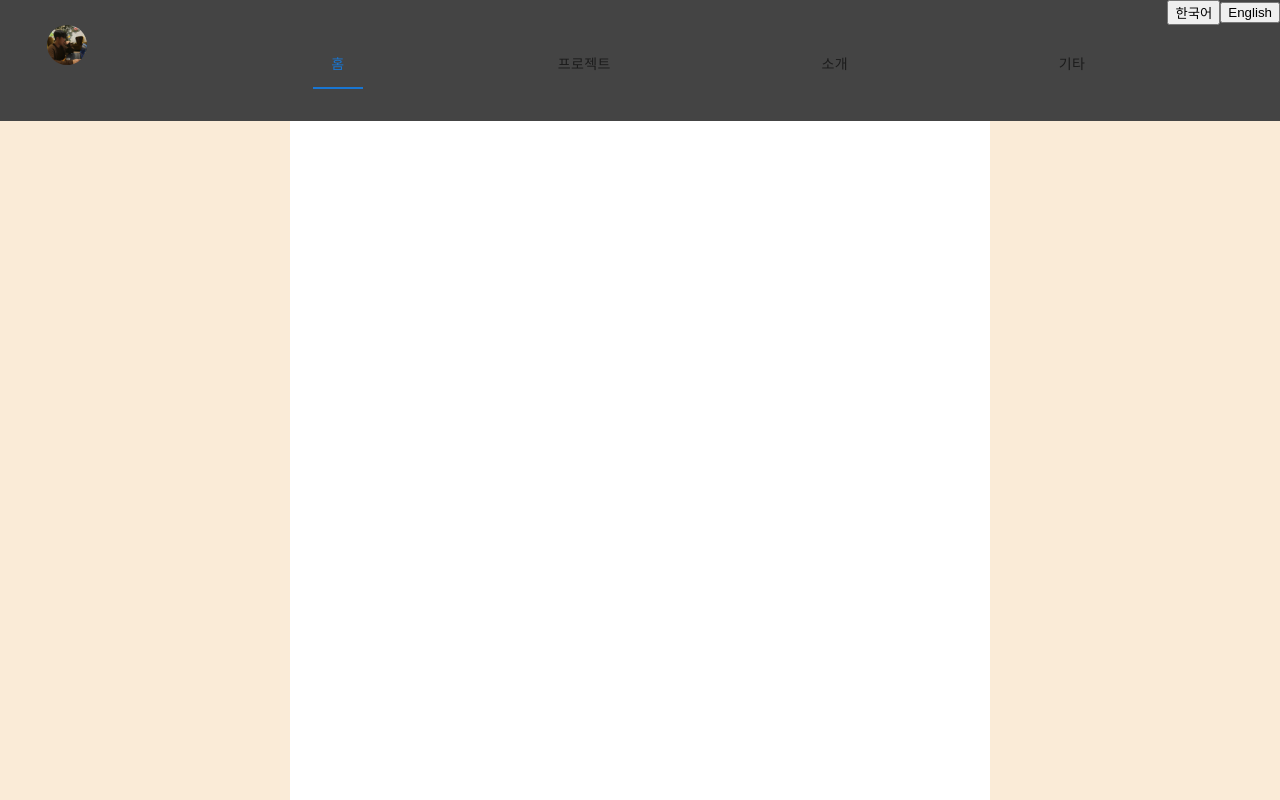
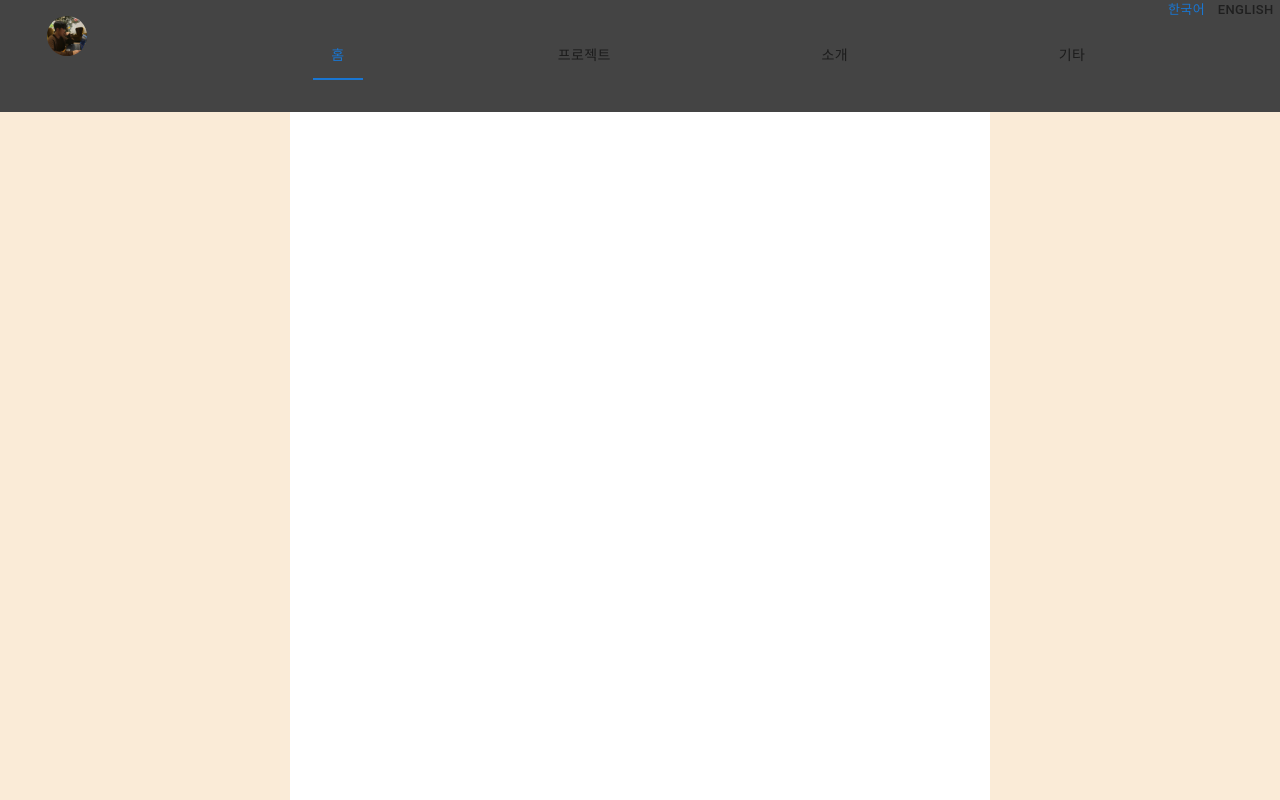
Before and after one commit to kiminseob/resume, a React (Create React App) app: page /home in a window 1280 px wide. Built offline with nearby package versions, Linux system fonts and the light colour scheme.

Commit message:
style: Language ToggleButton 스타일 적용

```diff
--- a/src/components/gnb/Language.jsx
+++ b/src/components/gnb/Language.jsx
@@ -1,18 +1,47 @@
-import React from 'react';
+import React, { useState } from 'react';
+import ToggleButton from '@mui/material/ToggleButton';
+import ToggleButtonGroup from '@mui/material/ToggleButtonGroup';
 import { useStore } from 'utils';
+import customTheme from 'scss/variable.module.scss';
 
 function Language() {
   const { NavStore } = useStore();
+  const [value, setValue] = useState('한국어');
 
-  const handleClick = (e) => {
-    NavStore.setLanguage(e.target.value);
+  const handleChange = (e, v) => {
+    NavStore.setLanguage(v);
+    setValue(v);
   };
 
   return (
-    <div className="language">
-      <input type="button" value="한국어" onClick={handleClick} />
-      <input type="button" value="English" onClick={handleClick} />
-    </div>
+    <ToggleButtonGroup
+      color="primary"
+      value={value}
+      size="small"
+      exclusive
+      onChange={handleChange}
+      sx={{
+        '&': {
+          paddingTop: '0.188rem',
+          justifyContent: 'flex-end',
+          '.MuiButtonBase-root': {
+            padding: '0',
+            margin: '0 0.4rem',
+            border: 0,
+            lineHeight: '0.8125rem',
+            '&.Mui-selected': {
+              backgroundColor: 'rgba(0,0,0,0)',
+              color: customTheme.navTxtSelectedColor,
+              borderRadius: 0,
+              borderBottom: `solid ${customTheme.navTxtSelectedColor} 1px`,
+            },
+          },
+        },
+      }}
+    >
+      <ToggleButton value="한국어">한국어</ToggleButton>
+      <ToggleButton value="English">English</ToggleButton>
+    </ToggleButtonGroup>
   );
 }
 
```
